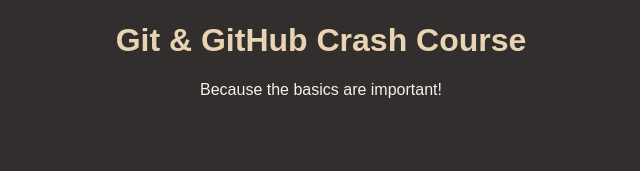
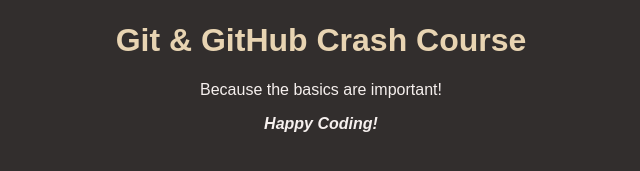
Before and after one commit to YitayalT/alx-pre_course, a plain HTML site: page index.html in a window 1280 px wide. Shown: the part 197-368 px from the top of the page, without its empty margins (319-959 px from the left). Drawn offline with Linux system fonts and the light colour scheme.

Commit message:
happy coding

```diff
--- a/index.html
+++ b/index.html
@@ -22,5 +22,6 @@
     <img id="logo" src="logo.png" alt="A logo that contains the word 'Git'" />
     <h1>Git & GitHub Crash Course</h1>
     <p>Because the basics are important!</p>
+    <p><b><i>Happy Coding!</i></b></p>
   </body>
 </html>
```
